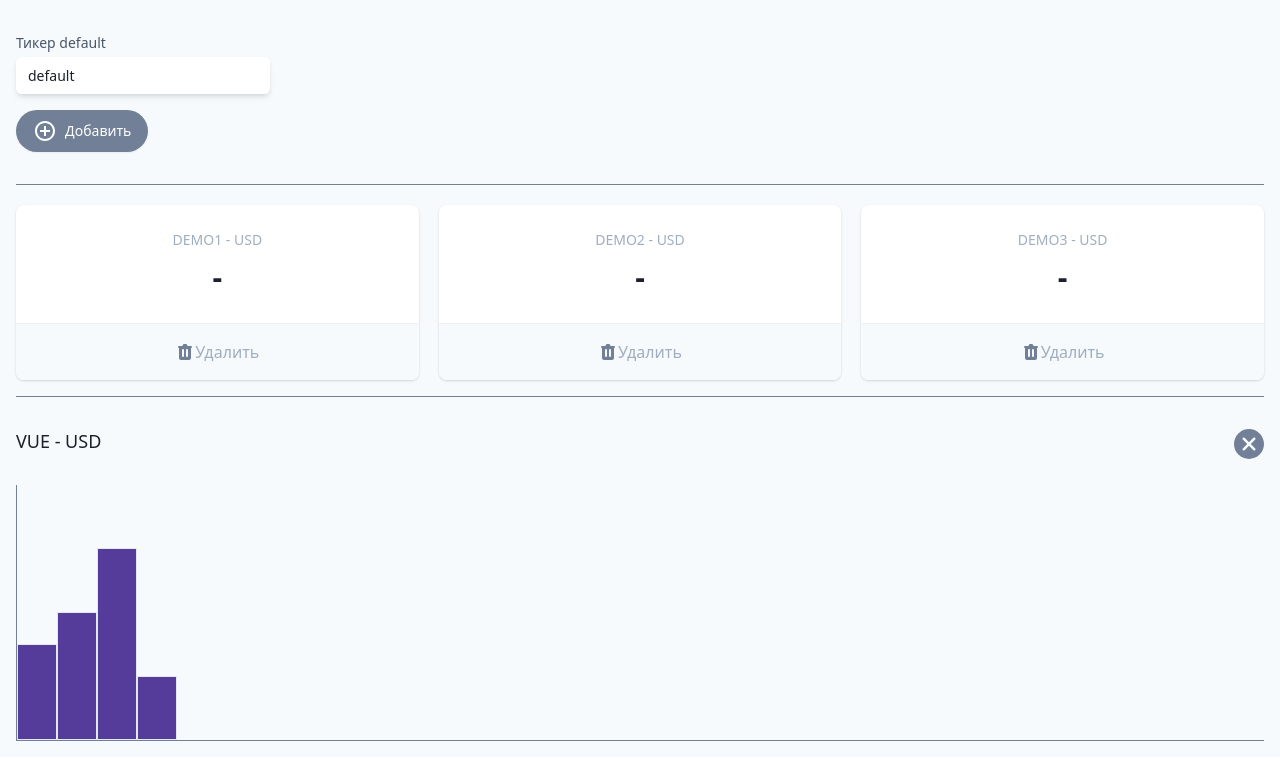
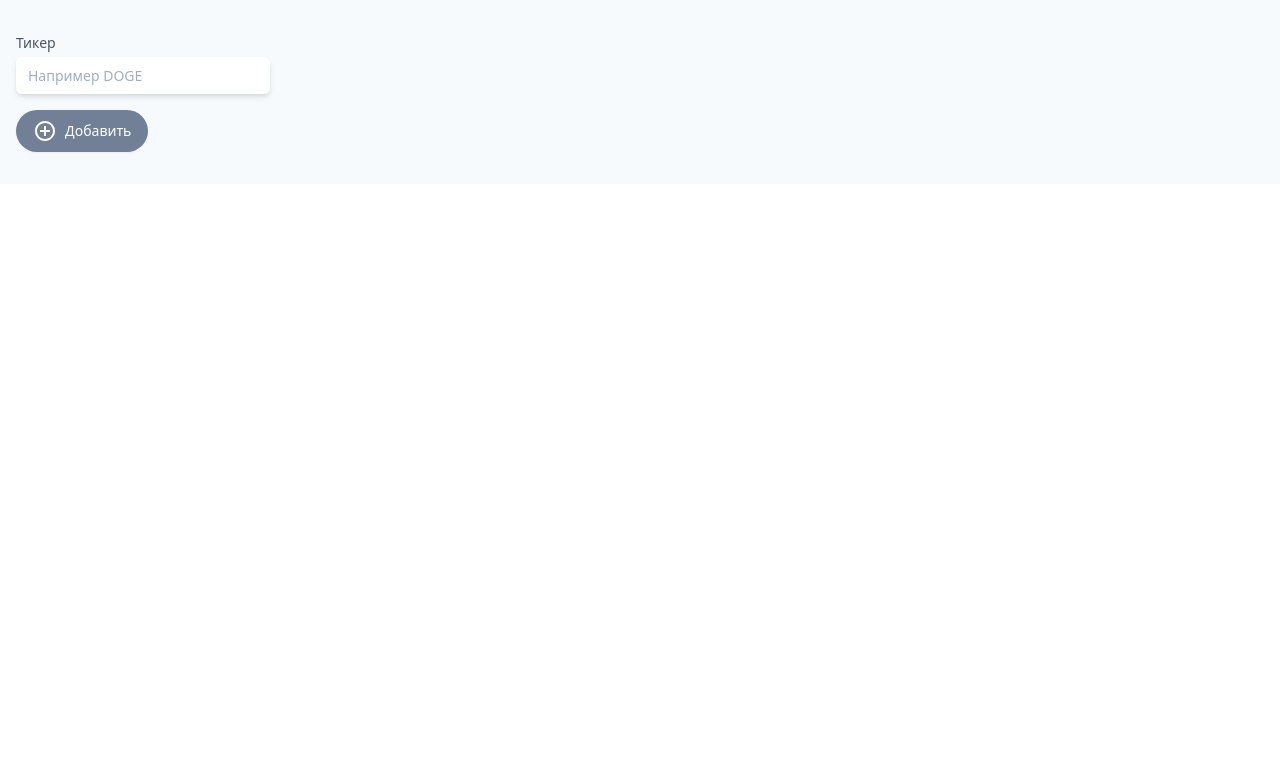
Before and after one commit to svadim-s/vue-cryptonomicon, a Vue app: page / in a window 1280 px wide. Shown: the top 780 px of the page. Built offline with nearby package versions, Linux system fonts and the light colour scheme.

Commit message:
adding tickers and graphs

```diff
--- a/src/App.vue
+++ b/src/App.vue
@@ -49,6 +49,10 @@
           <div
             v-for="t in tickers"
             :key="t.name"
+            @click="select(t)"
+            :class="{
+              'border-4': sel === t,
+            }"
             class="bg-white overflow-hidden shadow rounded-lg border-purple-800 border-solid cursor-pointer"
           >
             <div class="px-4 py-5 sm:p-6 text-center">
@@ -82,17 +86,23 @@
         </dl>
         <hr class="w-full border-t border-gray-600 my-4" />
       </template>
-      <section class="relative">
+      <section v-if="sel" class="relative">
         <h3 class="text-lg leading-6 font-medium text-gray-900 my-8">
-          VUE - USD
+          {{ sel.name }} - USD
         </h3>
         <div class="flex items-end border-gray-600 border-b border-l h-64">
-          <div class="bg-purple-800 border w-10 h-24"></div>
-          <div class="bg-purple-800 border w-10 h-32"></div>
-          <div class="bg-purple-800 border w-10 h-48"></div>
-          <div class="bg-purple-800 border w-10 h-16"></div>
+          <div
+            v-for="(bar, idx) in normalizeGraph()"
+            :key="idx"
+            :style="{ height: `${bar}%` }"
+            class="bg-purple-800 border w-10"
+          ></div>
         </div>
-        <button type="button" class="absolute top-0 right-0">
+        <button
+          @click="sel = null"
+          type="button"
+          class="absolute top-0 right-0"
+        >
           <svg
             xmlns="http://www.w3.org/2000/svg"
             xmlns:xlink="http://www.w3.org/1999/xlink"
@@ -126,28 +136,53 @@ export default {
 
   data() {
     return {
-      ticker: "default",
-      tickers: [
-        { name: "DEMO1", price: "-" },
-        { name: "DEMO2", price: "-" },
-        { name: "DEMO3", price: "-" },
-      ],
+      ticker: "",
+      tickers: [],
+      sel: null,
+      graph: [],
     };
   },
 
   methods: {
     add() {
-      const newTicker = {
+      const currentTicker = {
         name: this.ticker,
         price: "-",
       };
 
-      this.tickers.push(newTicker);
+      this.tickers.push(currentTicker);
+      setInterval(async () => {
+        const f = await fetch(
+          `https://min-api.cryptocompare.com/data/price?fsym=${currentTicker.name}&tsyms=USD&api_key=056f0f8287bc4a7b84133d29bf3b9e5a655730191f531ec3abff20f59d0aaefa`
+        );
+        const data = await f.json();
+
+        // currentTicker.price =  data.USD > 1 ? data.USD.toFixed(2) : data.USD.toPrecision(2);
+        this.tickers.find((t) => t.name === currentTicker.name).price =
+          data.USD > 1 ? data.USD.toFixed(2) : data.USD.toPrecision(2);
+
+        if (this.sel?.name === currentTicker.name) {
+          this.graph.push(data.USD);
+        }
+      }, 5000);
       this.ticker = "";
+    },
+
+    select(ticker) {
+      this.sel = ticker;
+      this.graph = [];
     },
 
     handleDelete(tickerToRemove) {
       this.tickers = this.tickers.filter((t) => t !== tickerToRemove);
+    },
+
+    normalizeGraph() {
+      const maxValue = Math.max(...this.graph);
+      const minValue = Math.min(...this.graph);
+      return this.graph.map(
+        (price) => 5 + ((price - minValue) * 95) / (maxValue - minValue)
+      );
     },
   },
 };
```
